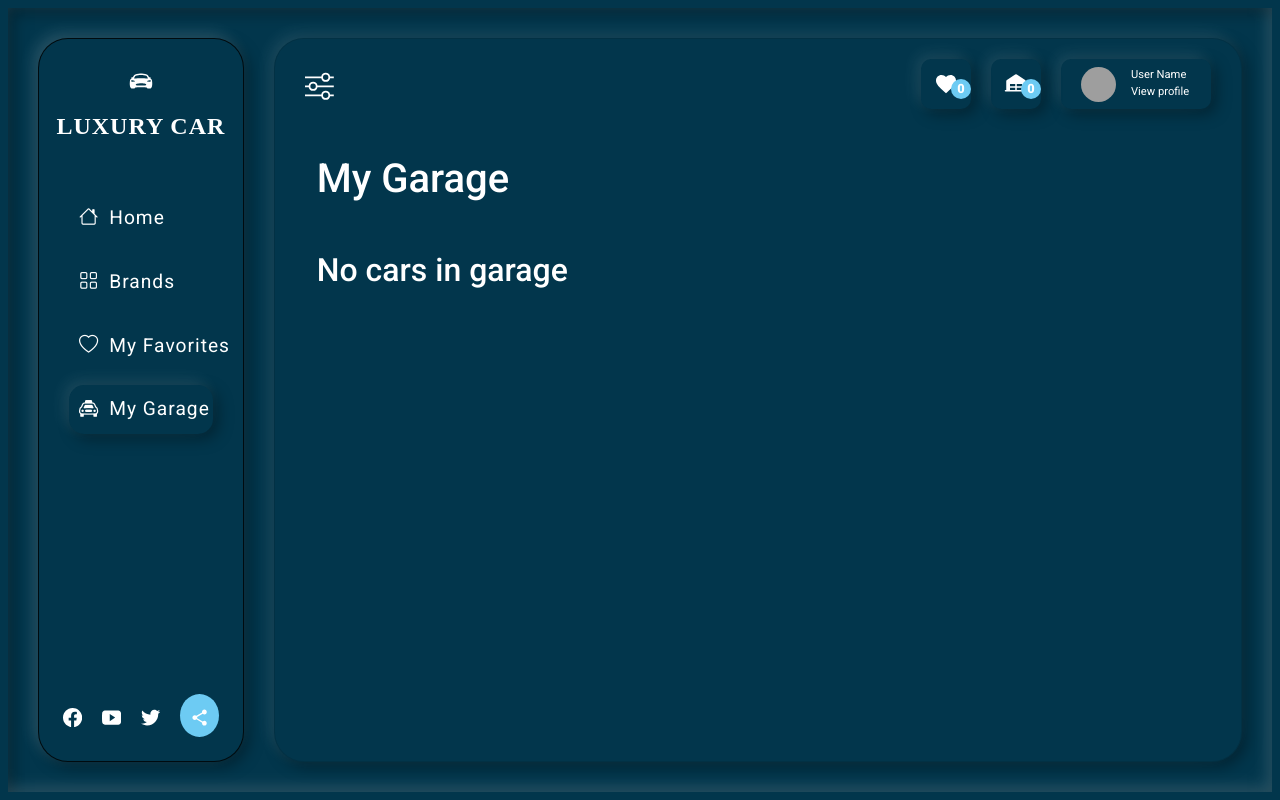
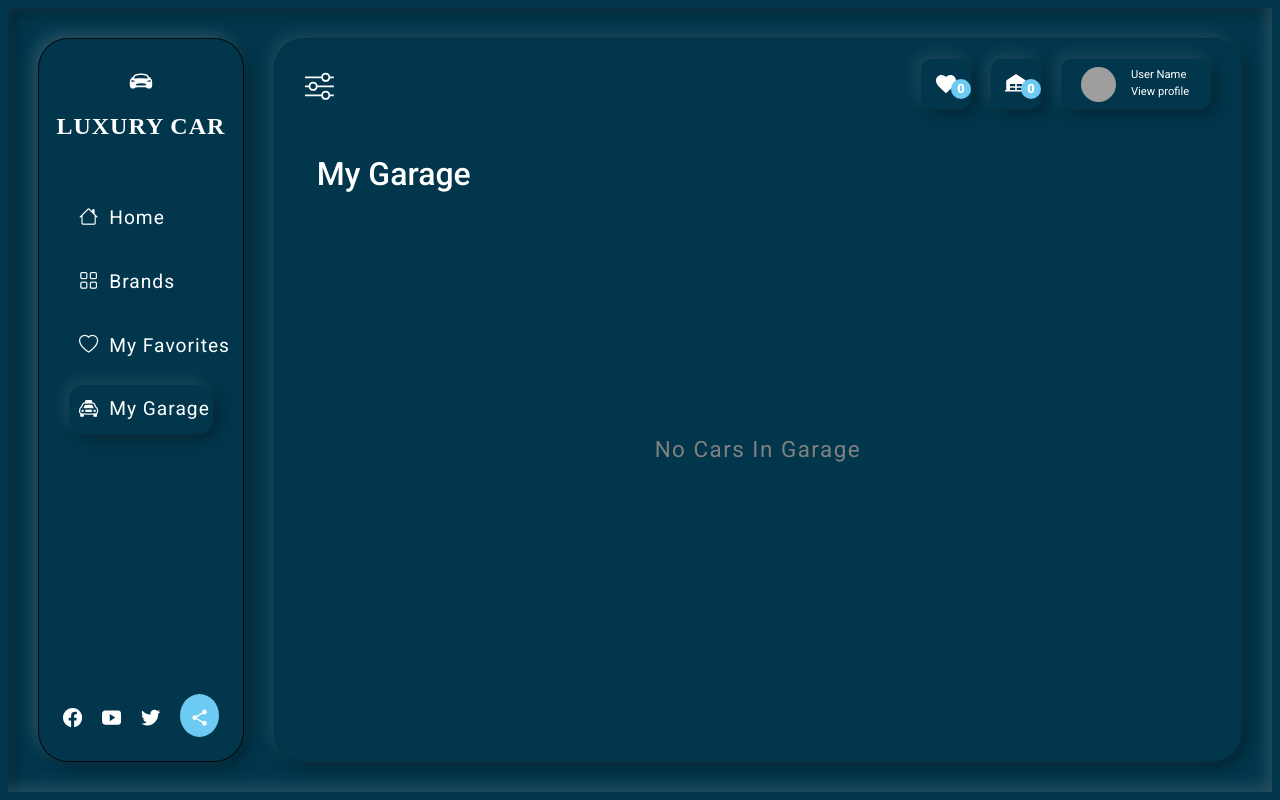
Before and after one commit to KusmiiVasyl/Luxury-car-catalog, a React (Vite) app: page /garage in a window 1280 px wide. Built offline with nearby package versions, Linux system fonts and the light colour scheme; grey boxes are pictures that could not be loaded.

Commit message:
Create show text & styling when there is no data in Favorites & Garage pages.

```diff
--- a/src/App.css
+++ b/src/App.css
@@ -79,3 +79,15 @@ section {
   overflow: hidden;
   overflow-y: visible;
 }
+
+div .noDataText {
+  position: absolute;
+  top: 50%;
+  left: 50%;
+  transform: translate(-50%, -50%);
+  color: #ffffff;
+  font-size: 1.4rem;
+  letter-spacing: 1.5px;
+  text-transform: capitalize;
+  color: #808080;
+}
--- a/src/pages/MyFavorites.jsx
+++ b/src/pages/MyFavorites.jsx
@@ -9,13 +9,15 @@ const MyFavorites = () => {
     <section id="myFavorites" className="myFavorites">
       <div className="fluid-container">
         <div className="row mt-3 mb-5">
-          <h1>My Favorite Cars</h1>
+          <h2>My Favorite Cars</h2>
         </div>
         <div className="row">
           {favoriteCars.length > 0 ? (
             favoriteCars.map((car) => <CarCard key={car.id} car={car} />)
           ) : (
-            <h2>No favorite cars</h2>
+            <div>
+              <p className="noDataText">No favorite cars</p>
+            </div>
           )}
         </div>
       </div>
--- a/src/pages/MyGarage.jsx
+++ b/src/pages/MyGarage.jsx
@@ -9,25 +9,29 @@ const MyGarage = () => {
     <section id="myGarage" className="myGarage">
       <div className="container-fluid">
         <div className="row mt-3 mb-5">
-          <h1>My Garage</h1>
+          <h2>My Garage</h2>
         </div>
         {carsInGarage.length === 0 ? (
-          <div className="row">
-            <h2>No cars in garage</h2>
+          <div>
+            <p className="noDataText">No cars in garage</p>
           </div>
         ) : (
           <div className="row">
             <div className="table-responsive">
-              <table className={`table table-borderless align-middle ${styles.garageCarTable}`}>
+              <table
+                className={`table table-borderless align-middle ${styles.garageCarTable}`}
+              >
                 <thead>
                   <tr>
                     <th scope="col">No.</th>
-                    <th scope="col"></th>
+                    <th scope="col">Preview</th>
                     <th scope="col">Brand</th>
                     <th scope="col">Model</th>
                     <th scope="col">Year</th>
                     <th scope="col">Color</th>
-                    <th scope="col">Price <span className={styles.textPrice}>$/hour</span></th>
+                    <th scope="col">
+                      Price <span className={styles.textPrice}>$/hour</span>
+                    </th>
                     <th scope="col">Rent</th>
                     <th scope="col">Remove</th>
                   </tr>
```
